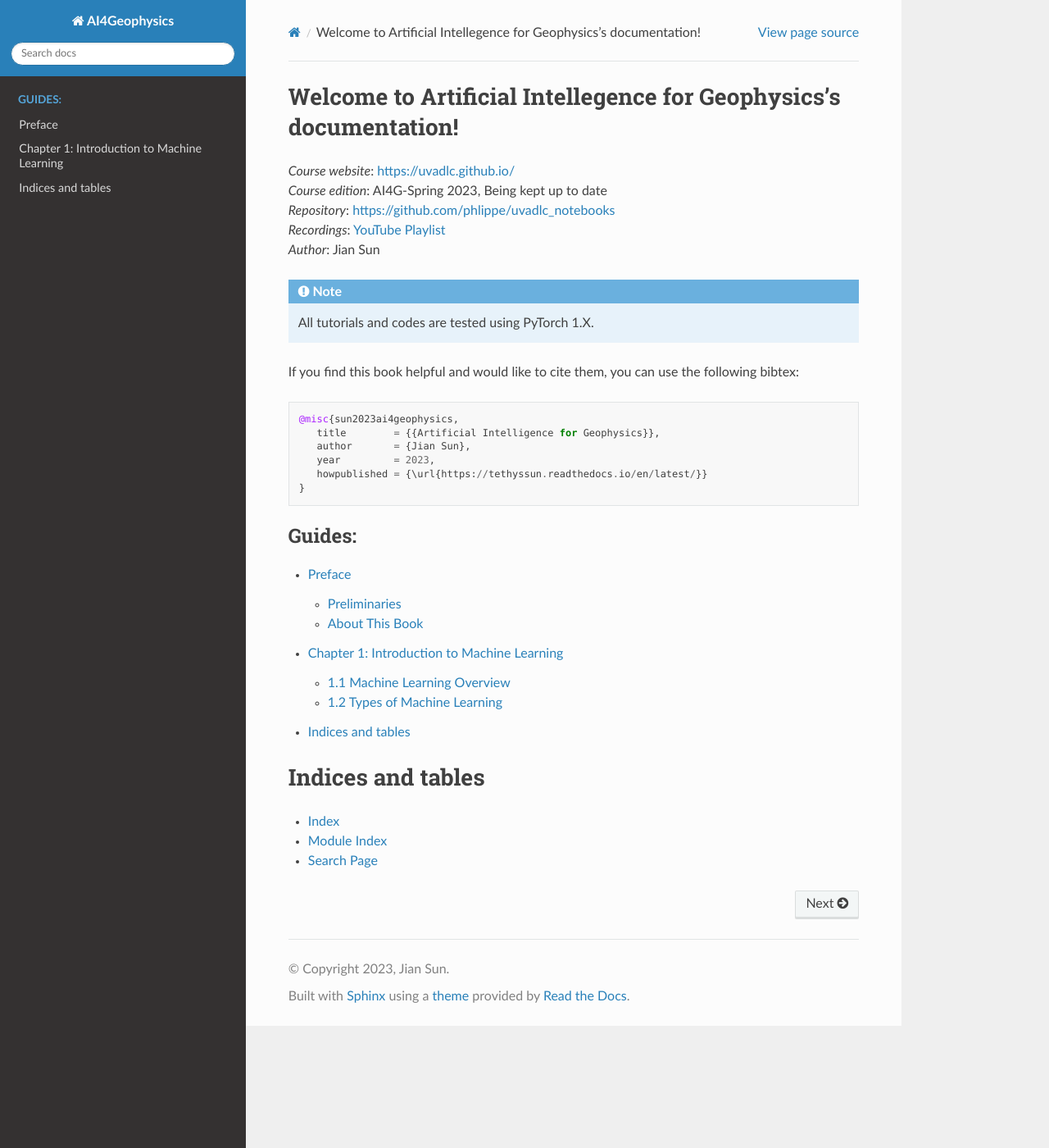
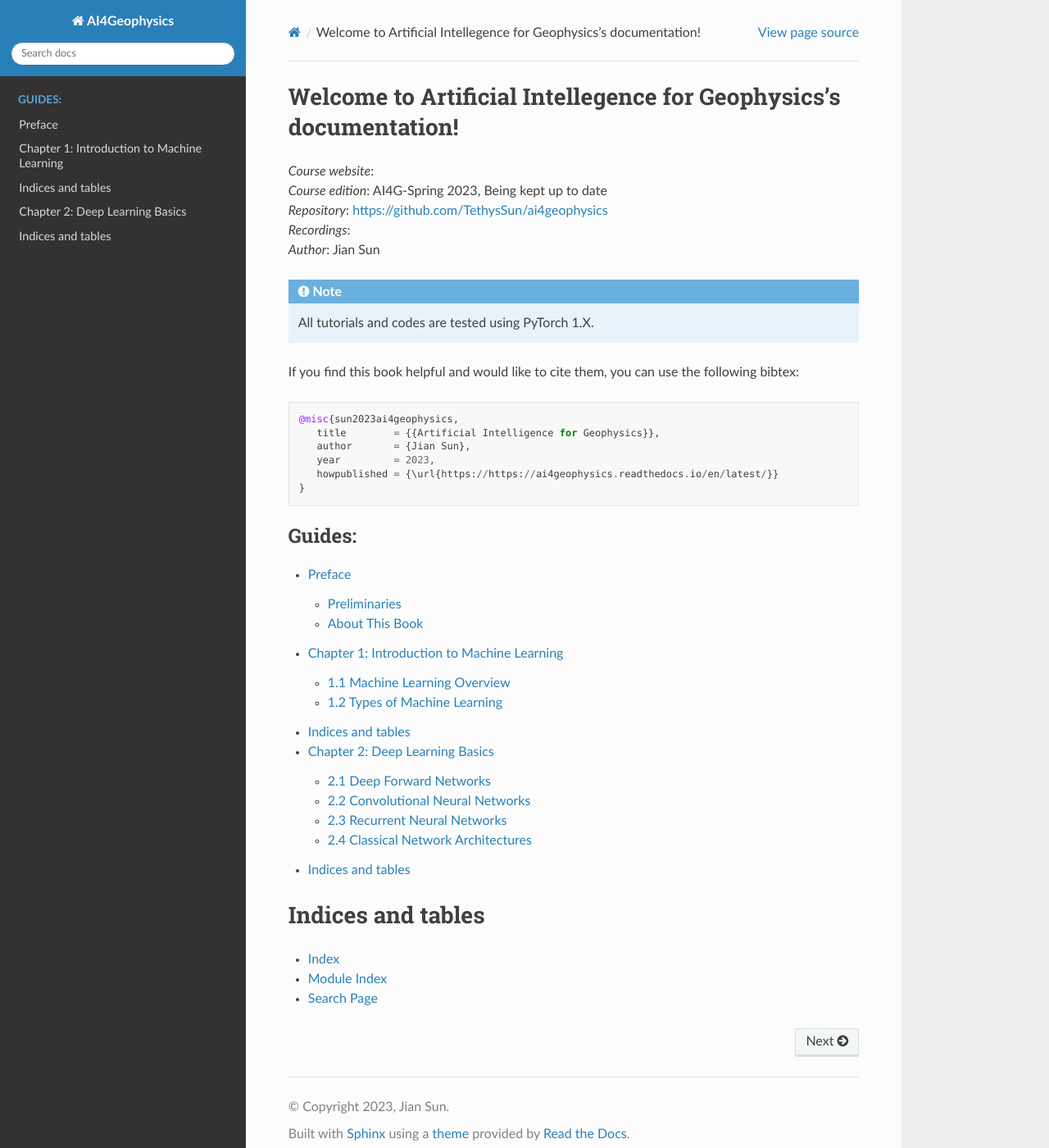
Before and after one commit to TethysSun/ai4geophysics, a Sphinx documentation site: the page built from docs/source/index.rst, in a window 1280 px wide and 1400 px high. Shown: the whole window at 82% size. Built offline with Sphinx 7.4.7 and the Read the Docs theme 2.0.0, drawn with Linux system fonts in a browser that asks for light colours.

Commit message:
index change

```diff
--- /dev/null
+++ b/docs/source/chapter2_dl/classics.rst
@@ -0,0 +1,15 @@
+2.4 Classical Network Architectures
+====================================
+
+2.4.1 Autoencoder
+------------------------
+
+2.4.2 Residual Neural Network
+---------------------------------
+
+2.4.3 Gnerative Adversarial Network
+---------------------------------------
+
+
+2.4.4 Transformers
+---------------------------------------
--- /dev/null
+++ b/docs/source/chapter2_dl/cnn.rst
@@ -0,0 +1,2 @@
+2.2 Convolutional Neural Networks
+=================================
--- /dev/null
+++ b/docs/source/chapter2_dl/fcn.rst
@@ -0,0 +1,2 @@
+2.1 Deep Forward Networks
+=============================
--- /dev/null
+++ b/docs/source/chapter2_dl/index.rst
@@ -0,0 +1,18 @@
+
+Chapter 2: Deep Learning Basics
+===================================================================
+.. toctree::
+   :maxdepth: 2
+   :caption: Contents:
+
+   fcn
+   cnn
+   rnn
+   classics
+
+Indices and tables
+==================
+
+* :ref:`genindex`
+* :ref:`modindex`
+* :ref:`search`
--- /dev/null
+++ b/docs/source/chapter2_dl/rnn.rst
@@ -0,0 +1,2 @@
+2.3 Recurrent Neural Networks
+=================================
--- a/docs/source/conf.py
+++ b/docs/source/conf.py
@@ -41,7 +41,7 @@ extensions = [
             #   'sphinx.ext.ifconfig',
               'nbsphinx',
               'recommonmark',
-              'sphinx_markdown_tables',
+              # 'sphinx_markdown_tables',
               'sphinx_search.extension',
 ]
 numfig = True
--- a/docs/source/index.rst
+++ b/docs/source/index.rst
@@ -6,10 +6,10 @@
 Welcome to Artificial Intellegence for Geophysics's documentation!
 ===================================================================
 
-| *Course website*: https://uvadlc.github.io/
+| *Course website*:
 | *Course edition*: AI4G-Spring 2023, Being kept up to date
-| *Repository*: https://github.com/phlippe/uvadlc_notebooks
-| *Recordings*: `YouTube Playlist <https://www.youtube.com/playlist?list=PLdlPlO1QhMiAkedeu0aJixfkknLRxk1nA>`_
+| *Repository*: https://github.com/TethysSun/ai4geophysics
+| *Recordings*:
 | *Author*: Jian Sun
 
 .. note::
@@ -21,7 +21,7 @@ If you find this book helpful and would like to cite them, you can use the follo
       title        = {{Artificial Intelligence for Geophysics}},
       author       = {Jian Sun},
       year         = 2023,
-      howpublished = {\url{https://tethyssun.readthedocs.io/en/latest/}}
+      howpublished = {\url{https://https://ai4geophysics.readthedocs.io/en/latest/}}
    }
 
 .. toctree::
```
Also changed, not shown: other parts of docs/source/index.rst (+2 -0 lines), docs/requirements.txt (+9 -1 lines), 3 other files.
